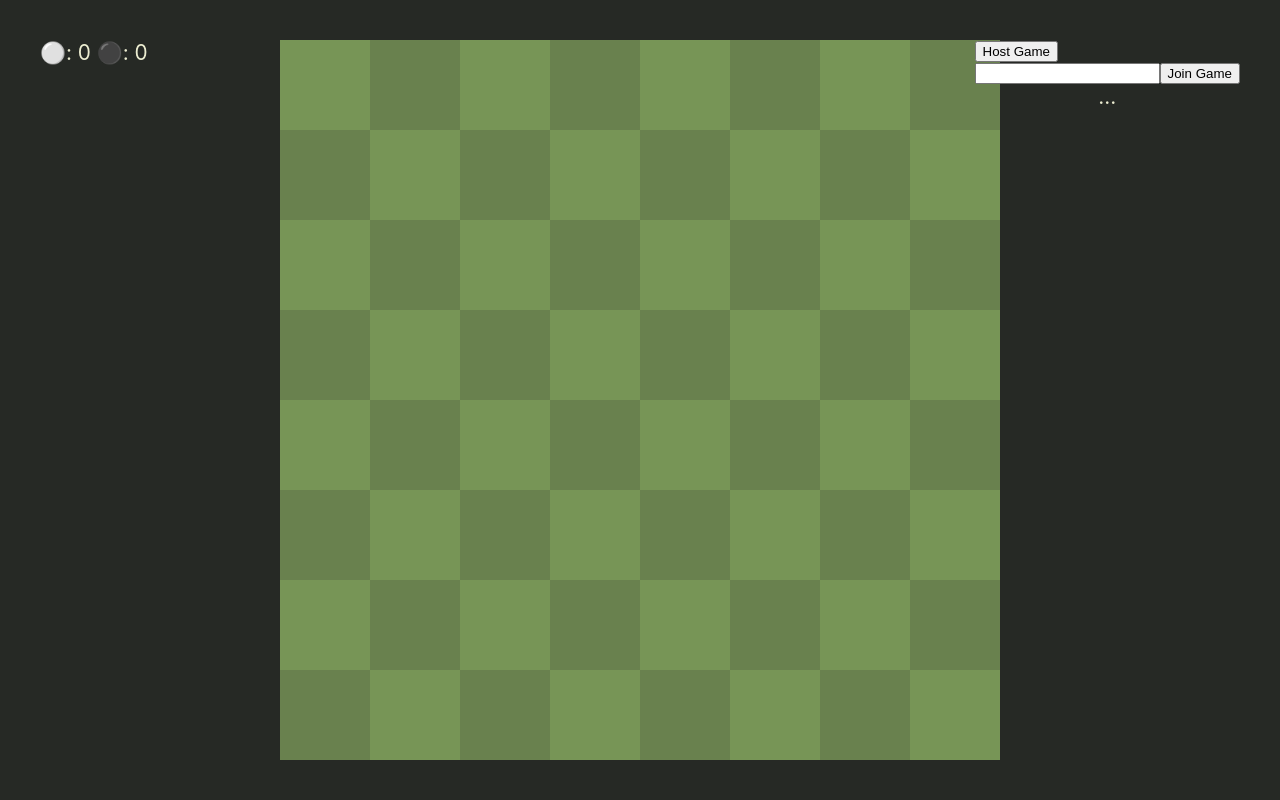
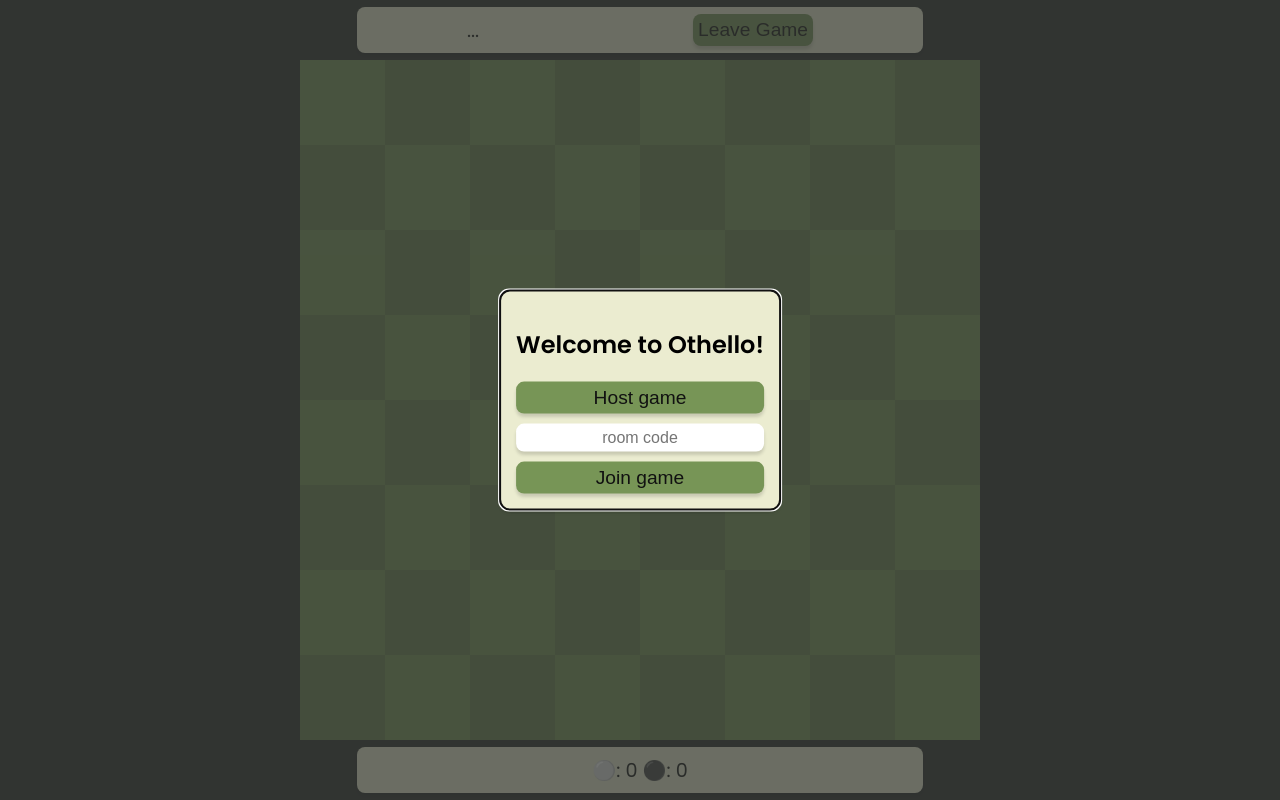
Before and after one commit to jonatso/othello, a React (Create React App) app in the folder webapp/: page / in a window 1280 px wide. Built offline with nearby package versions, Linux system fonts and the light colour scheme; no server answers.

Commit message:
implement connect modal

```diff
--- a/webapp/package.json
+++ b/webapp/package.json
@@ -9,6 +9,7 @@
     "lodash": "^4.17.21",
     "react": "^17.0.2",
     "react-dom": "^17.0.2",
+    "react-modal": "^3.14.4",
     "react-scripts": "5.0.0",
     "socket.io-client": "^4.4.0",
     "web-vitals": "^2.1.2"
--- a/webapp/src/App.js
+++ b/webapp/src/App.js
@@ -2,7 +2,7 @@
 import Connect from "./components/Connect";
 import React from "react";
 import GameInfo from "./components/GameInfo";
-import _ from "lodash";
+import ConnectionModal from "./components/ConnectionModal";
 import socketIOClient from "socket.io-client";
 const ENDPOINT = "http://127.0.0.1:3001";
 
@@ -52,6 +52,13 @@
   function clickHost() {
     console.log("clickHost");
     socket.emit("createGame");
+    closeModal();
+  }
+
+  function clickLeave() {
+    console.log("clickLeave");
+    socket.emit("leaveGame");
+    setIsOpen(true);
   }
 
   React.useEffect(() => {
@@ -65,6 +72,7 @@
 
     socket.on("isPlayer1", (isPlayer1) => {
       setIsPlayer1(isPlayer1);
+      closeModal();
     });
 
     socket.on("startGame", (gameState) => {
@@ -75,7 +83,7 @@
     });
 
     socket.on("opponentLeft", () => {
-      setConnectText("Opponent left, please make new room");
+      setConnectText("Please make new room");
       setGameState({
         board: emptyBoard,
         possibleMovesBoard: emptyBoard,
@@ -90,20 +98,37 @@
     });
   }, []);
 
+  const [modalIsOpen, setIsOpen] = React.useState(true);
+
+  function openModal() {
+    setIsOpen(true);
+  }
+
+  function closeModal() {
+    setIsOpen(false);
+  }
+
   return (
     <div className="app">
+      <ConnectionModal
+        isOpen={modalIsOpen}
+        close={closeModal}
+        clickJoin={clickJoin}
+        clickHost={clickHost}
+      >
+        <h2>Welcome to Othello!</h2>
+      </ConnectionModal>
+      <Connect
+        clickLeave={clickLeave}
+        gameHasStarted={gameHasStarted}
+        connectText={connectText}
+      />
       <Board
         board={gameState.board}
         posibleMovesBoard={
           isMyTurn() ? gameState.possibleMovesBoard : emptyBoard
         }
         handleClick={placePiece}
-      />
-      <Connect
-        clickJoin={clickJoin}
-        clickHost={clickHost}
-        gameHasStarted={gameHasStarted}
-        connectText={connectText}
       />
       <GameInfo
         board={gameState.board}
--- a/webapp/src/components/Connect.js
+++ b/webapp/src/components/Connect.js
@@ -8,21 +8,8 @@
 
   return (
     <div className="connect">
-      {!props.gameHasStarted && (
-        <div>
-          <button onClick={props.clickHost}>Host Game</button>
-          <br></br>
-          <input
-            type="text"
-            value={roomNameInputText}
-            onChange={handleRoomNameInput}
-          />
-          <button onClick={() => props.clickJoin(roomNameInputText)}>
-            Join Game
-          </button>
-        </div>
-      )}
       <p>{props.connectText}</p>
+      <button onClick={props.clickLeave}>Leave Game</button>
     </div>
   );
 }
--- /dev/null
+++ b/webapp/src/components/ConnectionModal.js
@@ -0,0 +1,38 @@
+import Modal from "react-modal";
+import React from "react";
+
+const customStyles = {
+  content: {},
+};
+
+export default function ConnctionModal(props) {
+  const [roomNameInputText, setRoomNameInputText] = React.useState("");
+  function handleRoomNameInput(event) {
+    setRoomNameInputText(event.target.value);
+  }
+
+  return (
+    <Modal
+      isOpen={props.isOpen}
+      onAfterOpen={props.afterOpenModal}
+      style={customStyles}
+      className="modal"
+      overlayClassName="modal-overlay"
+    >
+      <h2>Welcome to Othello!</h2>
+      <button onClick={props.clickHost}>Host game</button>
+      <input
+        type="text"
+        value={roomNameInputText}
+        placeholder="room code"
+        onChange={handleRoomNameInput}
+      />
+      <button
+        disabled={roomNameInputText.length < 4}
+        onClick={() => props.clickJoin(roomNameInputText)}
+      >
+        Join game
+      </button>
+    </Modal>
+  );
+}
--- a/webapp/src/index.css
+++ b/webapp/src/index.css
@@ -1,20 +1,21 @@
+@import url("https://fonts.googleapis.com/css2?family=Poppins:ital,wght@0,300;0,400;0,500;0,600;1,600&display=swap");
+
 body {
   margin: 0;
-  font-family: -apple-system, BlinkMacSystemFont, "Segoe UI", "Roboto", "Oxygen",
-    "Ubuntu", "Cantarell", "Fira Sans", "Droid Sans", "Helvetica Neue",
-    sans-serif;
+  font-family: "Poppins", sans-serif;
 }
 
 .app {
   display: grid;
   place-items: center;
   height: 100vh;
-  background-color: rgb(38, 41, 37);
+  background-color: #292c2a;
+  grid-template-rows: 7.5vmin 85vmin 7.5vmin;
 }
 
 .board {
-  height: 90vmin;
-  width: 90vmin;
+  height: 85vmin;
+  width: 85vmin;
   background-color: #779556;
   display: grid;
   grid-template-columns: repeat(8, 1fr);
@@ -56,23 +57,81 @@
   opacity: 0.25;
 }
 
-.connect {
-  position: fixed;
-  right: 0;
-  top: 0;
-  margin: 40px;
+.connect,
+.game-info {
+  display: flex;
+  flex-direction: row;
+  align-items: center;
+  justify-content: space-around;
+  background-color: #ebecd0;
+  padding: 0.2rem;
+  border-radius: 0.5rem;
+  width: 70vmin;
+  box-shadow: 0px 3.5px 3.5px rgba(0, 0, 0, 0.15);
+  height: 65%;
 }
 
-.game-info {
-  position: fixed;
-  left: 0;
-  top: 0;
-  margin: 40px;
+.connect-input {
+  display: flex;
+  flex-direction: row;
+  gap: 0.5rem;
 }
 
 p {
   margin: 0;
-  font-size: 1.3rem;
-  color: #ebecd0;
+  font-size: max(2vmin, 1.2rem);
+  color: #111111;
   text-align: center;
 }
+
+input {
+  margin-top: 10px;
+  margin-bottom: 10px;
+  font-size: 1rem;
+  text-align: center;
+  border: none;
+  padding: 5px;
+  border-radius: 0.5rem;
+  box-shadow: 0px 3.5px 3.5px rgba(0, 0, 0, 0.15);
+}
+
+button {
+  font-size: 1.2rem;
+  color: #111111;
+  background-color: #779556;
+  border: none;
+  padding: 5px;
+  border-radius: 0.5rem;
+  box-shadow: 0px 3.5px 3.5px rgba(0, 0, 0, 0.15);
+}
+
+button:hover {
+  background-color: #69814e;
+  cursor: pointer;
+}
+
+.modal {
+  position: absolute;
+  top: 50%;
+  left: 50%;
+  right: auto;
+  bottom: auto;
+  margin-right: -50%;
+  transform: translate(-50%, -50%);
+  background-color: #ebecd0;
+  border: none;
+  border-radius: 10px;
+  display: flex;
+  flex-direction: column;
+  box-shadow: 0px 3.5px 3.5px rgba(0, 0, 0, 0.15);
+  padding: 1rem;
+}
+
+.modal-overlay {
+  position: fixed;
+  top: 0;
+  left: 0;
+  right: 0;
+  bottom: 0;
+  background-color: rgba(53, 56, 54, 0.7);
+}
```
Also changed, not shown: 2 other files (tests, documents, lock files or other folders).
